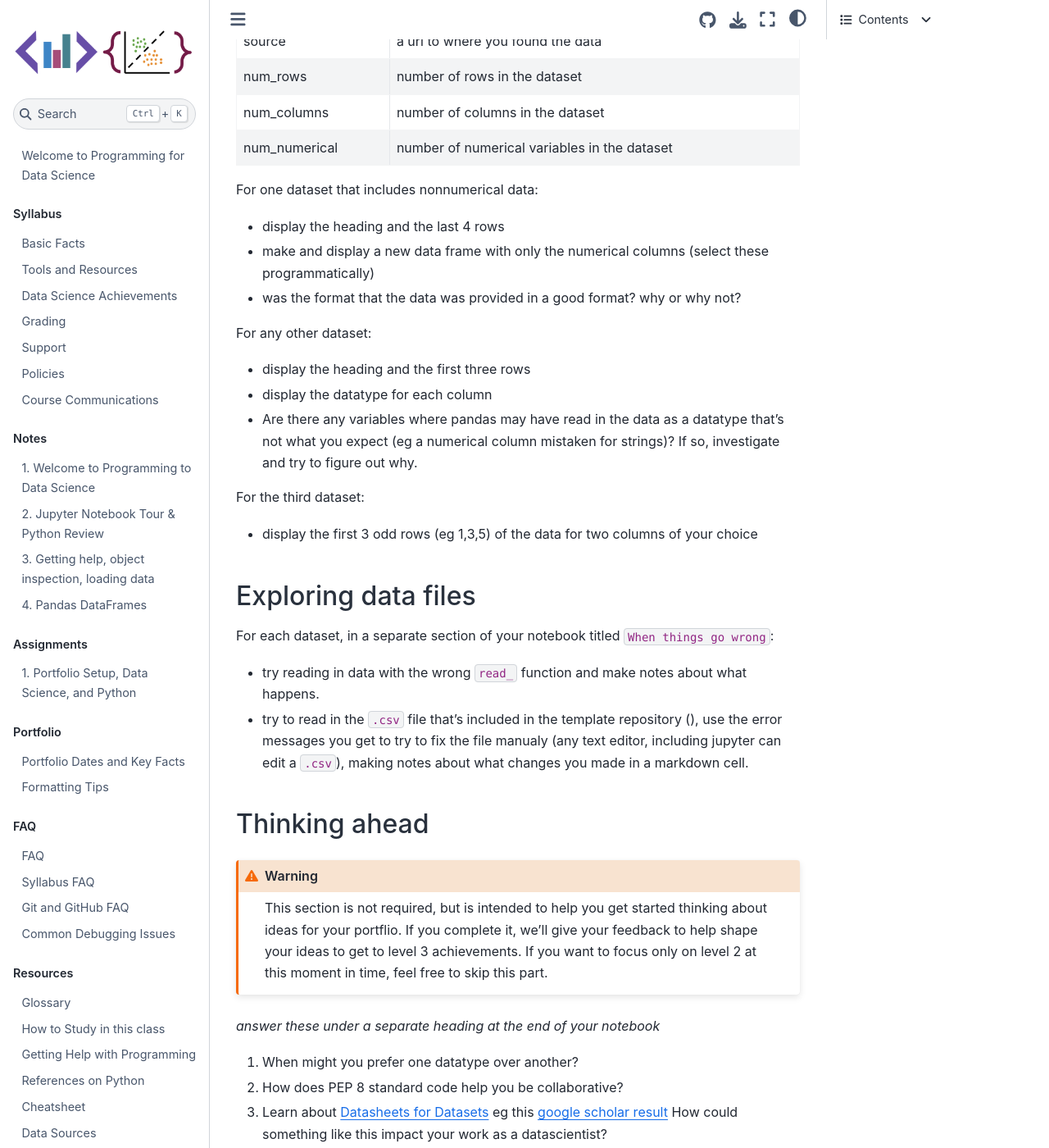
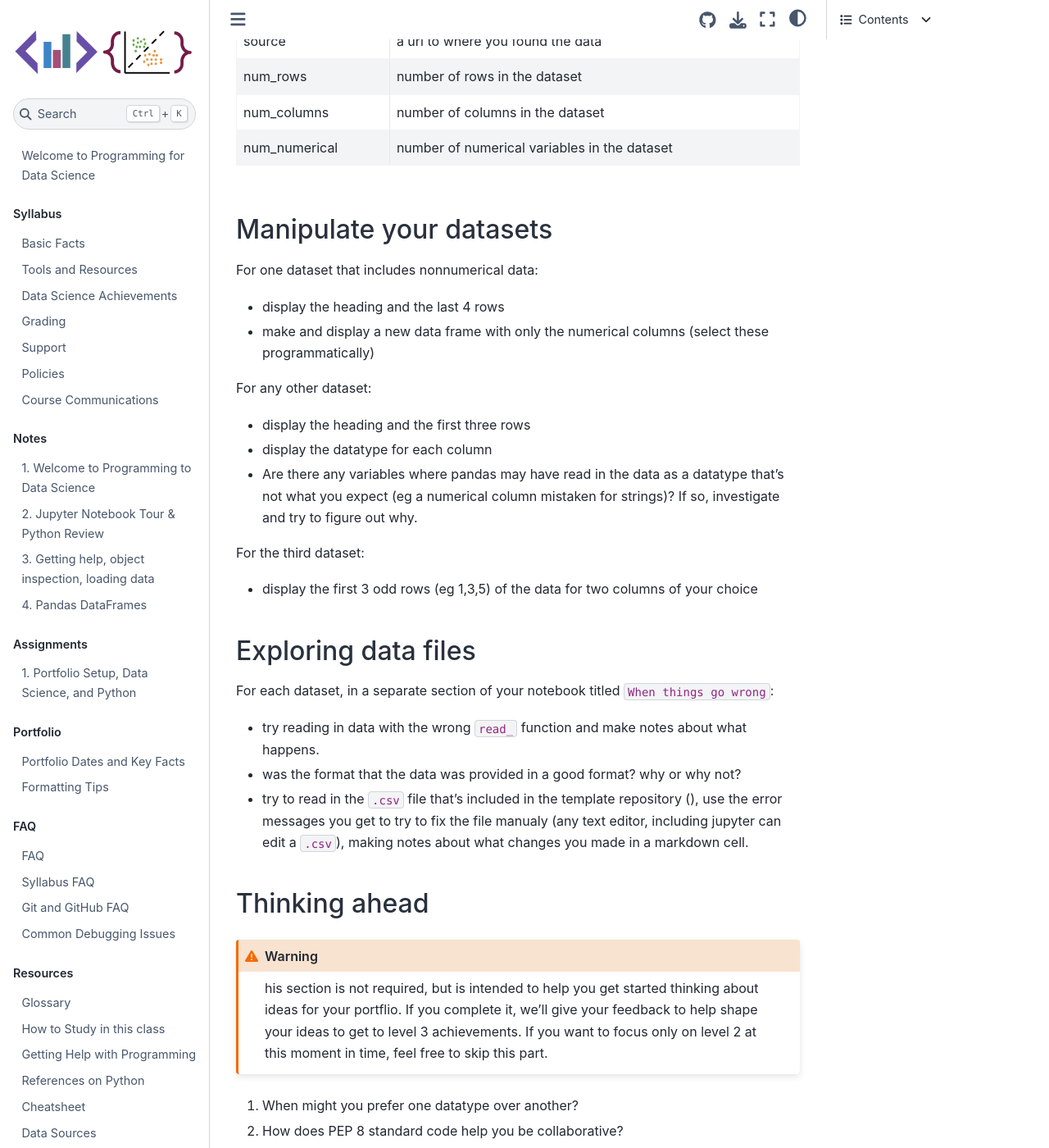
Before and after one commit to rhodyprog4ds/BrownFall21, a Jupyter Book: the page built from assignments/02-python-access.md, in a window 1280 px wide and 1400 px high, scrolled down 1947 px. Shown: the whole window at 82% size. Built offline with Jupyter Book 1.0.4 settings and Sphinx 7.4.7 and the Sphinx Book theme 1.1.4, drawn with Linux system fonts in a browser that asks for light colours; pages that are not in the unit, such as notebooks, are missing from menus; some of the changed text lies outside the part shown.

Commit message:
minor typos

````diff
--- a/assignments/02-python-access.md
+++ b/assignments/02-python-access.md
@@ -90,11 +90,11 @@
   - number of numerical variables in the dataset
 ```
 
+## Manipulate your datasets
 
 For one dataset that includes nonnumerical data:
 - display the heading and the last 4 rows
 - make and display a new data frame with only the numerical columns (select these programmatically)
-- was the format that the data was provided in a good format? why or why not?
 
 
 For any other dataset:
@@ -116,12 +118,12 @@
 ## Thinking ahead
 
 ```{warning}
-This section is not required, but is intended to help you get started thinking
+his section is not required, but is intended to help you get started thinking
 about ideas for your portflio.  If you complete it, we'll give your feedback to
 help shape your ideas to get to level 3 achievements.  If you want to focus only
 on level 2 at this moment in time, feel free to skip this part.
 ```
-_answer these under a separate heading at the end of your notebook_
+
 
 1. When might you prefer one datatype over another?
 1. How does PEP 8 standard code help you be collaborative?
````
Also changed, not shown: other parts of assignments/02-python-access.md (+3 -1 lines).
